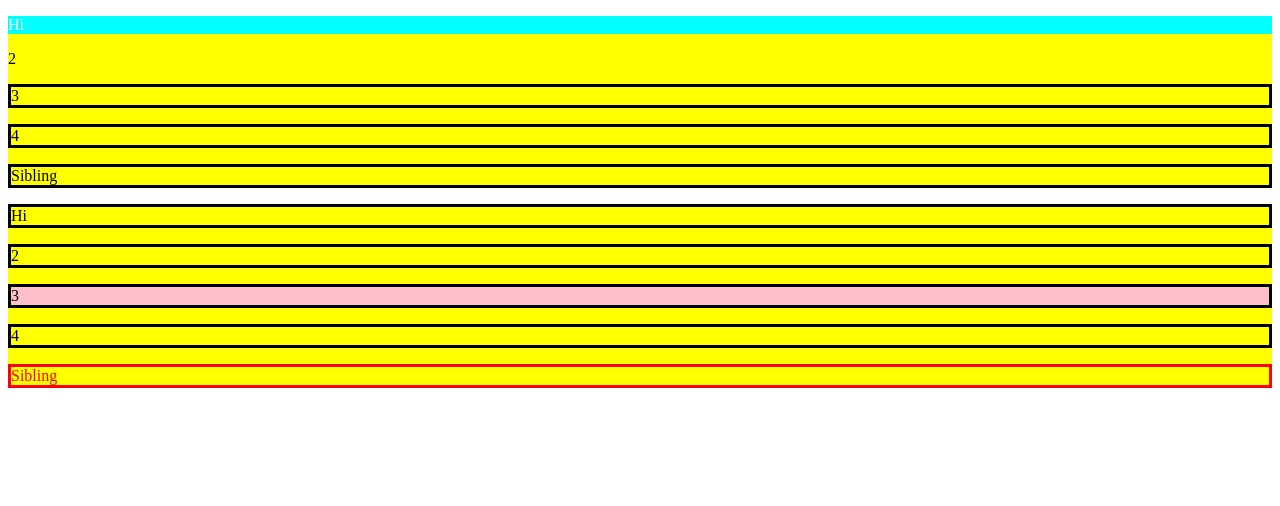
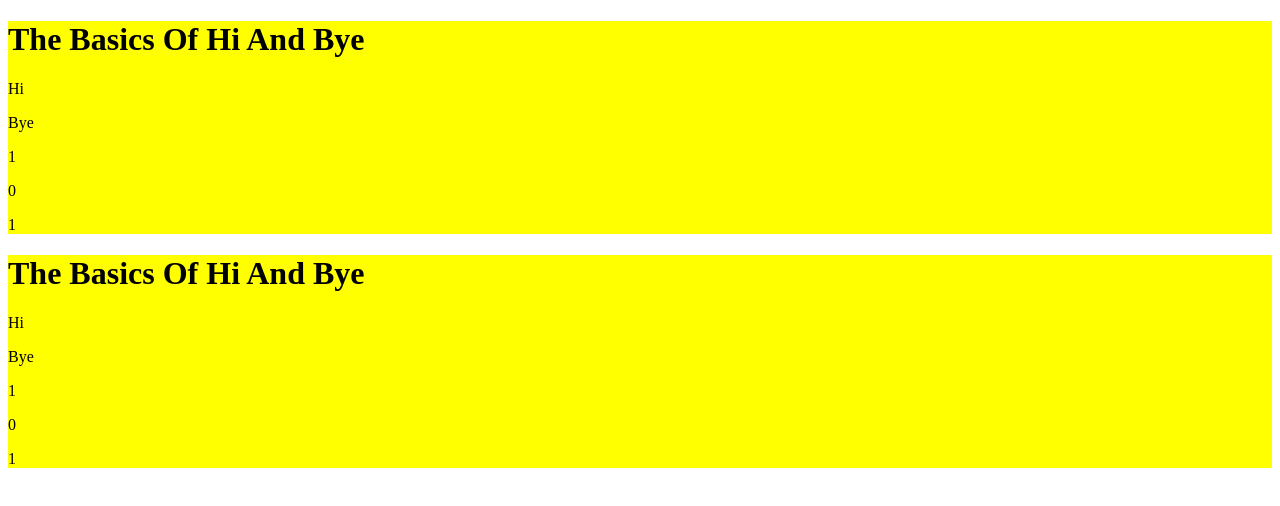
Before and after one commit to Ortezb/Portfolio3BrandonO, a plain HTML site: page public_html/index.html in a window 1280 px wide. Drawn offline with nearby package versions, Linux system fonts and the light colour scheme.

Commit message:
committing
committing some more

```diff
--- a/public_html/index.html
+++ b/public_html/index.html
@@ -13,19 +13,21 @@ and open the template in the editor.
     </head>
     <body>
         <div class="yeah">
+            <h1>The Basics Of Hi And Bye</h1>
             <p>Hi</p>
-            <p>2</p>
-            <p>3</p>
-            <p>4</p>
-            <p>Sibling</p>
+            <p>Bye</p>
+            <p>1</p>
+            <p>0</p>
+            <p>1</p>
         </div>
 
         <div class="yeah">
+            <h1>The Basics Of Hi And Bye</h1>
             <p>Hi</p>
-            <p>2</p>
-            <p>3</p>
-            <p>4</p>
-            <p>Sibling</p>
+            <p>Bye</p>
+            <p>1</p>
+            <p>0</p>
+            <p>1</p>
         </div>
 
             <script type="text/javascript" src="script.js"></script>
--- a/public_html/script.js
+++ b/public_html/script.js
@@ -8,11 +8,30 @@
 $('document').ready(function(){
     $('.yeah').css('background-color', 'yellow');
 
-    $('div:last p:nth-child(3)').css('background-color', 'pink');
+    //$('div:last p:nth-child(3)').css('background-color', 'pink');
 
-    $('p:last').css('color', 'red');
+    //$('p:last').css('color', 'red');
 
-    $('p:gt(1)').css('border-style', 'solid');
+    //$('p:gt(1)').css('border-style', 'solid');
 
-    $('p:first').css({'background-color':'cyan', 'color':'white'});
+    //$('p:first').css({'background-color':'cyan', 'color':'white'});
+
+    //$('.2').css({'visibility': 'hidden', 'position': 'absolute'});
+
+    $("h1").bind('mouseover', mouseOverMe).bind('mouseout', mouseOutMe);
+
+    $('h1').bind('click', mouseClick);
 });
+
+function mouseOverMe(){
+    $("h1").html("Hi");
+}
+
+function mouseOutMe(){
+    $('h1').html('Bye');
+}
+
+function mouseClick(){
+
+    $('p').html('Hi and bye 101.');
+}
```
